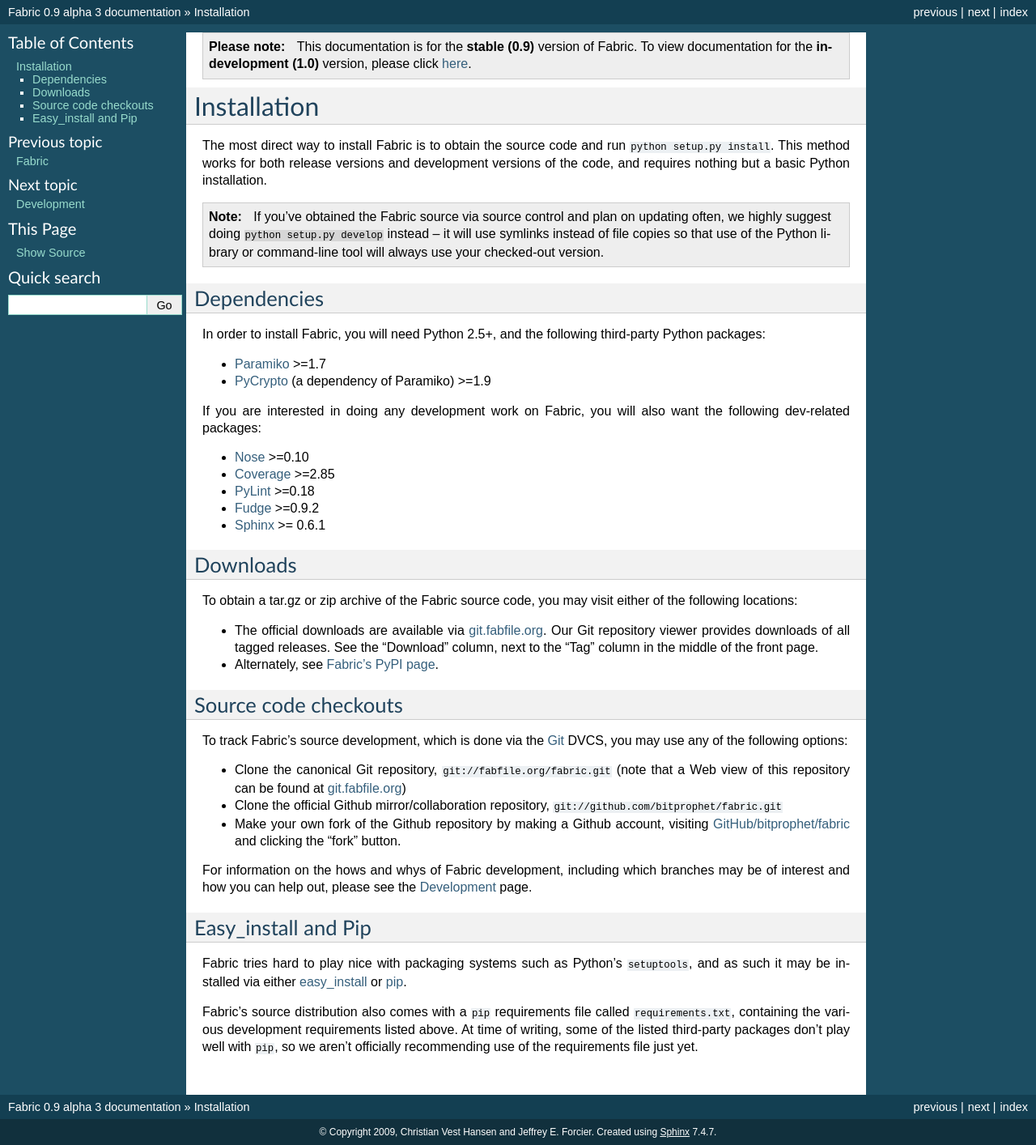
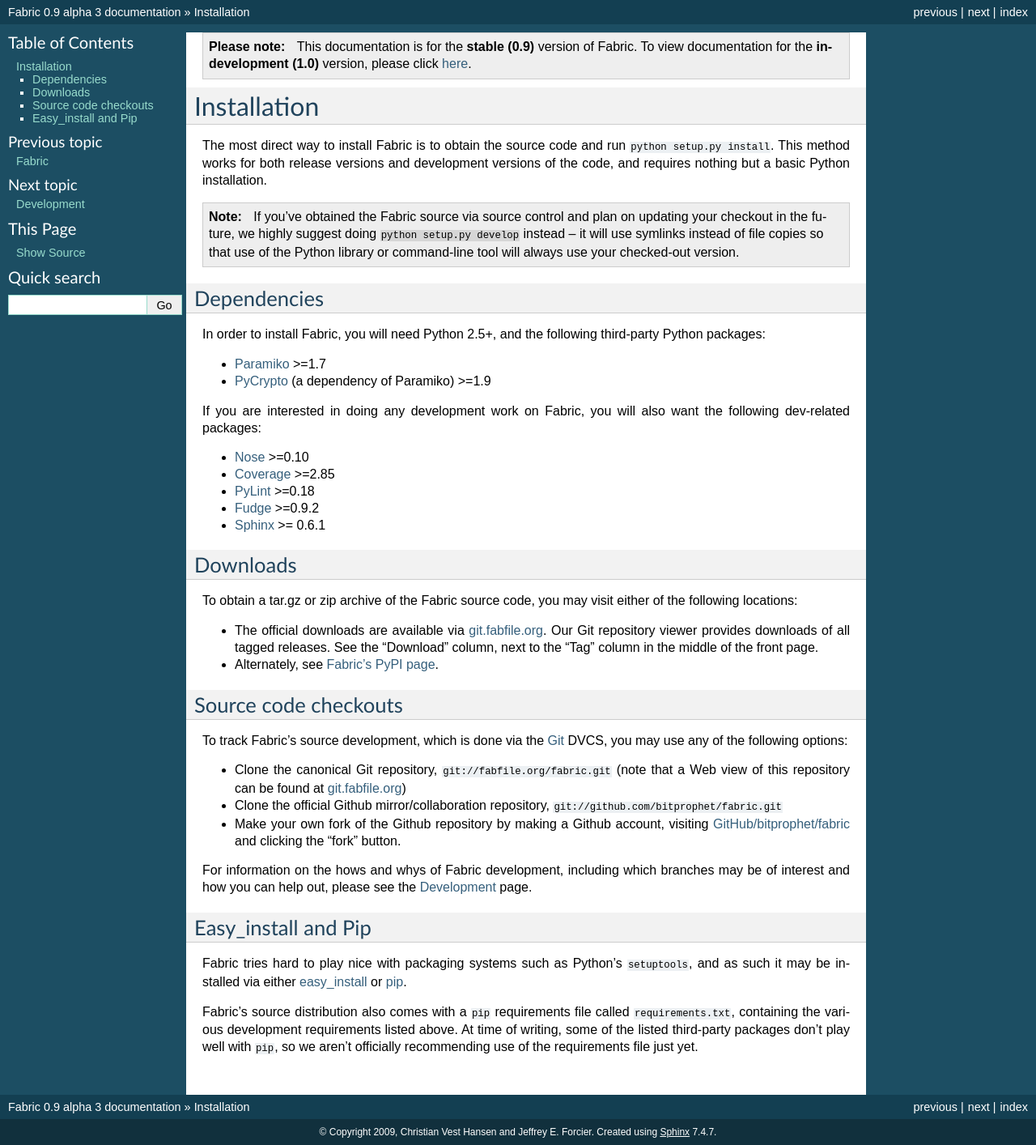
Before and after one commit to fabric/fabric, a Sphinx documentation site: the page built from docs/installation.rst, in a window 1280 px wide. Shown: the whole page at 81% size. Built offline with Sphinx 7.4.7, drawn with Linux system fonts in a browser that asks for light colours.

```diff
--- a/docs/installation.rst
+++ b/docs/installation.rst
@@ -10,10 +10,10 @@ installation.
 .. note::
 
     If you've obtained the Fabric source via source control and plan on
-    updating often, we highly suggest doing ``python setup.py develop``
-    instead -- it will use symlinks instead of file copies so that use of the
-    Python library or command-line tool will always use your checked-out
-    version.
+    updating your checkout in the future, we highly suggest doing ``python
+    setup.py develop`` instead -- it will use symlinks instead of file copies
+    so that use of the Python library or command-line tool will always use your
+    checked-out version.
 
 Dependencies
 ============
```
Also changed, not shown: docs/index.rst (+5 -5 lines).
